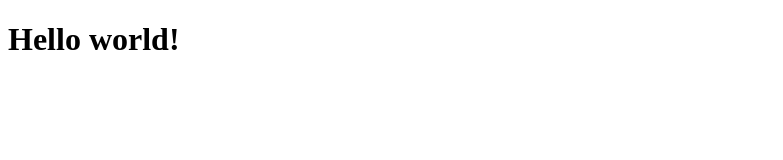
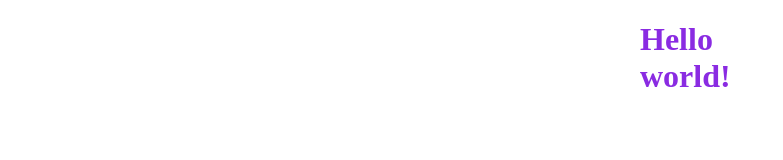
Before and after one commit to Zed-Inc/zed.github.io, a plain HTML site: page index.html in a window 1280 px wide. Shown: the whole page, without its empty margins (0-783 px from the left). Drawn offline with Linux system fonts and the light colour scheme.

Commit message:
small changes

```diff
--- a/index.html
+++ b/index.html
@@ -1,3 +1,15 @@
 <!DOCTYPE html>
+<html>
 
-<h1>Hello world!</h1>
+<head>
+  <link rel="stylesheet" href="styles.css">
+</head>
+
+<div>
+  <h1 id="name">Hello world!</h1>
+
+
+</div>
+
+
+</html>
--- /dev/null
+++ b/styles.css
@@ -0,0 +1,5 @@
+#name {
+  color: blueviolet;
+  padding: 50%;
+  padding-top: 0%;
+}
```
Also changed, not shown: index.js (+30 -0 lines), index.css (deleted).
